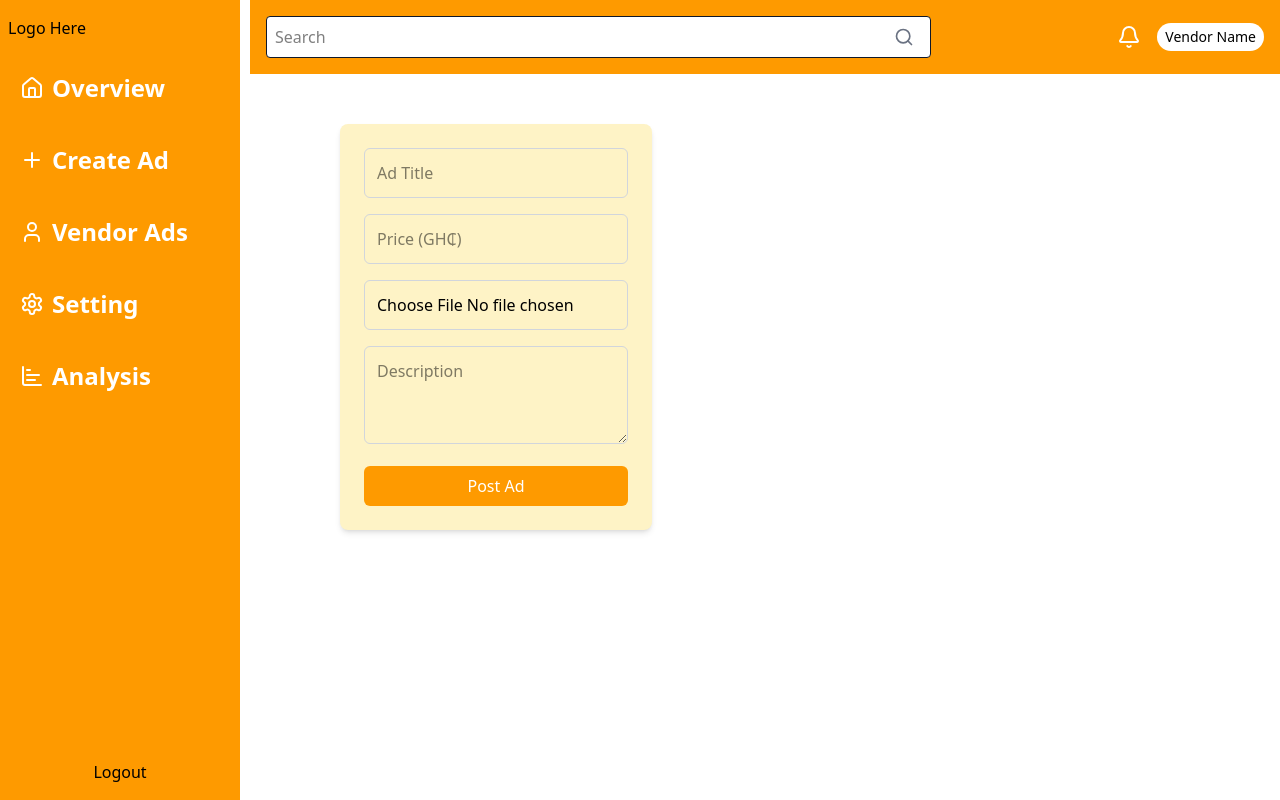
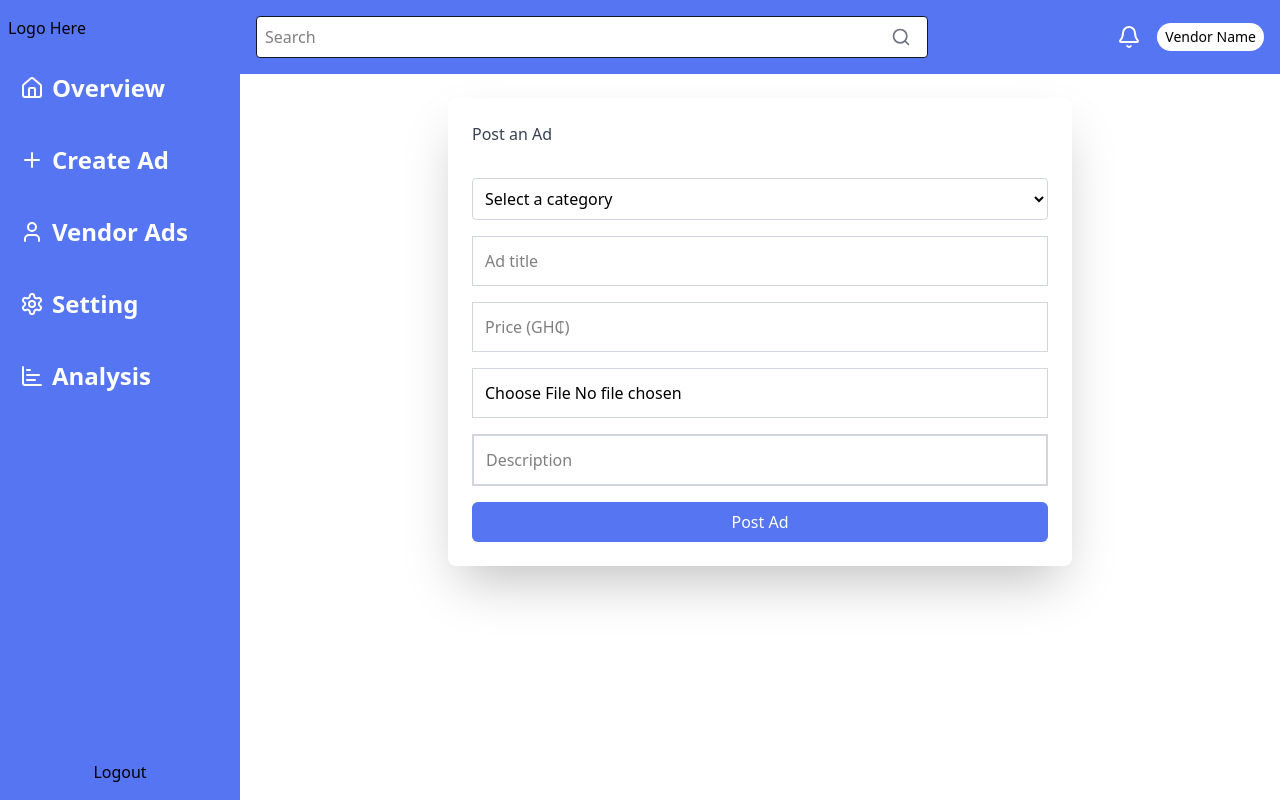
Before and after one commit to ASE-Devs/Advertising-app, a React (Vite) app: page /dashboard/create-ad in a window 1280 px wide. Built offline with nearby package versions, Linux system fonts and the light colour scheme.

Commit message:
updated-create-ad

```diff
--- a/src/components/DashBar.jsx
+++ b/src/components/DashBar.jsx
@@ -3,10 +3,8 @@ import { Search, Bell } from "lucide-react";
 
 const DashBar = () => {
   return (
-    <div className="bg-amber-500 text-white p-4 flex flex-wrap justify-between items-center w-[calc(100%-250px)] fixed top-0 left-0 right-0 z-50 ml-[250px]">
-
+    <div className="bg-[#5575F2] text-white p-4 flex flex-wrap justify-between items-center">
       <div className="flex items-center w-full md:w-2/3 mb-2 md:mb-0 bg-white p-2 rounded border border-gray-900">
-
         <input
           type="text"
           placeholder="Search"
@@ -17,7 +15,9 @@ const DashBar = () => {
 
       <div className="flex items-center space-x-4 w-full md:w-auto justify-end">
         <Bell className="w-6 h-6 cursor-pointer" />
-        <div className="bg-white text-black px-2 py-1 rounded-full text-sm">Vendor Name</div>
+        <div className="bg-white text-black px-2 py-1 rounded-full text-sm">
+          Vendor Name
+        </div>
       </div>
     </div>
   );
--- a/src/components/Sidebar.jsx
+++ b/src/components/Sidebar.jsx
@@ -4,7 +4,7 @@ import { NavLink } from "react-router";
 
 const Sidebar = () => {
   return (
-    <div className=" flex flex-col w-60 gap-y-6 bg-amber-500 h-screen px-2 py-4 fixed top-0 left-0">
+    <div className=" flex flex-col w-60 gap-y-6 bg-[#5575F2] h-screen px-2 py-4 fixed top-0 left-0">
       <span>Logo Here</span>
       <div className=" flex flex-col gap-y-6">
         {K.NAVLINKS.map((link, index) => {
--- a/src/pages/dashboard/CreateAd.jsx
+++ b/src/pages/dashboard/CreateAd.jsx
@@ -1,48 +1,55 @@
 import React from "react";
+
 
 const CreateAd = () => {
   return (
-    <div className="max-w-lg mx-auto mt-6 p-25 ">
-      <form className="space-y-4 p-6 bg-amber-100 w-full rounded-lg shadow-md">
-        {/* Ad Title */}
+    <div className="mx-auto mt-2 place-content-center w-full pl-52 pr-52">
+
+      <form className="space-y-4 p-6 bg-white rounded-lg shadow-2xl ">
+        <h1 className="text-gray-700 font-medium pb-4 flex items-center">
+          Post an Ad
+        </h1>
+        <select className="border border-gray-300 p-2 rounded w-full">
+          <option value="">Select a category</option>
+          <option value="electronics">Fashion & Accessories</option>
+          <option value="fashion">Beauty Products</option>
+          <option value="real-estate">Kids & Toys</option>
+        </select>
+
         <input
+          className="w-full p-3 border border-gray-300 "
           type="text"
           name="title"
-          className="w-full p-3 border border-gray-300 rounded-md focus:ring-2 focus:ring-amber-500"
-          placeholder="Ad Title"
+          placeholder="Ad title"
           required
         />
 
-        {/* Price */}
         <input
+          className="w-full p-3 border border-gray-300"
           type="number"
           name="price"
-          className="w-full p-3 border border-gray-300 rounded-md focus:ring-2 focus:ring-amber-500"
           placeholder="Price (GH₵)"
           required
         />
+        <input
+          className="w-full p-3 border border-gray-300"
+          type="file"
+          name="image"
+          accept="image/*"
+          required
+        />
 
-<input
-  type="file"
-  name="image"
-  accept="image/*"
-  className="w-full p-3 border border-gray-300 rounded-md focus:ring-2 focus:ring-amber-500"
-  required
-/>
+        <input
+          className="w-full p-3 border-2 border-gray-300"
+          type="name"
+          name="Description"
+          placeholder="Description"
+          required
+        />
 
-        {/* Description */}
-        <textarea
-          name="description"
-          className="w-full p-3 border border-gray-300 rounded-md focus:ring-2 focus:ring-amber-500"
-          placeholder="Description"
-          rows="3"
-          required
-        ></textarea>
-
-        {/* Submit Button */}
         <button
           type="submit"
-          className="w-full bg-amber-500 text-white py-2 rounded-md hover:bg-amber-600"
+          className="w-full bg-[#5575F2] text-white py-2 rounded-md hover:bg-[#5575F2]"
         >
           Post Ad
         </button>
--- a/src/pages/dashboard/Overview.jsx
+++ b/src/pages/dashboard/Overview.jsx
@@ -1,55 +1,10 @@
-import React from 'react'
+import React from "react";
 
 const Overview = () => {
   return (
-    <div className="p-15 bg-gray-100 h-screen w-screen ">
+    <div>Overview</div>
 
-    {/* Header */}
-    <div className="bg-white p-4 rounded-lg shadow-md">
-      <h2 className="text-2xl font-semibold">My adverts</h2>
-      <div className="flex items-center mt-2 text-green-600">
-        {/* <span className="text-lg">✔</span>
-        <span className="ml-2">1 Closed</span> */}
-      </div>
-    </div>
-
-    {/* Category Filter */}
-    {/* <div className="mt-4">
-      <select className="p-2 border rounded-md shadow-sm">
-        <option>Category</option>
-      </select>
-    </div> */}
-
-    {/* Adverts List */}
-    <div className="mt-4 bg-white p-4 rounded-lg shadow-md">
-      {/* Ad Card */}
-      <div className="flex items-start space-x-4">
-        <img
-          src="https://via.placeholder.com/100" // Replace with real image
-          alt="Product"
-          className="w-24 h-24 rounded-lg object-cover"
-        />
-        <div className="flex-1">
-          <h3 className="font-semibold text-lg">GH₵ 5</h3>
-          <p className="font-medium">Affordable Powerful Generator </p>
-          <p className="text-gray-500 text-sm">Active · Created 03/12/2023</p>
-
-
-
-          {/* Actions */}
-          <div className="mt-4 flex items-center space-x-4">
-            <button className="text-green-600 font-medium">Edit</button>
-            <button className="text-red-500 font-medium">Delete</button>
-            <button className="bg-orange-500 text-white px-4 py-1 rounded-md">
-              Publish
-            </button>
-          </div>
-        </div>
-      </div>
-    </div>
-  </div>
-);
+  );
 };
 
-
-export default Overview
+export default Overview;
--- a/src/pages/dashboard/VendorAds.jsx
+++ b/src/pages/dashboard/VendorAds.jsx
@@ -2,20 +2,8 @@ import React from "react";
 
 const VendorAds = () => {
   return (
-    <div className="p-4">
-      <h2 className="text-xl font-semibold mb-4">My Ads</h2>
-      <div className="grid grid-cols-1 sm:grid-cols-2 md:grid-cols-3 lg:grid-cols-4 gap-6">
-        {/* Example ad UI (can be removed once backend data is connected) */}
-        <div className="bg-white shadow-md rounded-lg p-4">
-          <div className="w-full h-40 bg-gray-200 rounded-md flex items-center justify-center">
-            <span className="text-gray-500">Image Placeholder</span>
-          </div>
-          <h3 className="text-lg font-medium mt-2 text-gray-700">Ad Title</h3>
-        </div>
+      <div>VendorAds</div>
 
-        {/* Repeat placeholder ads as needed */}
-      </div>
-    </div>
   );
 };
 
```
Lines whose indentation alone changed are shown as unchanged.
